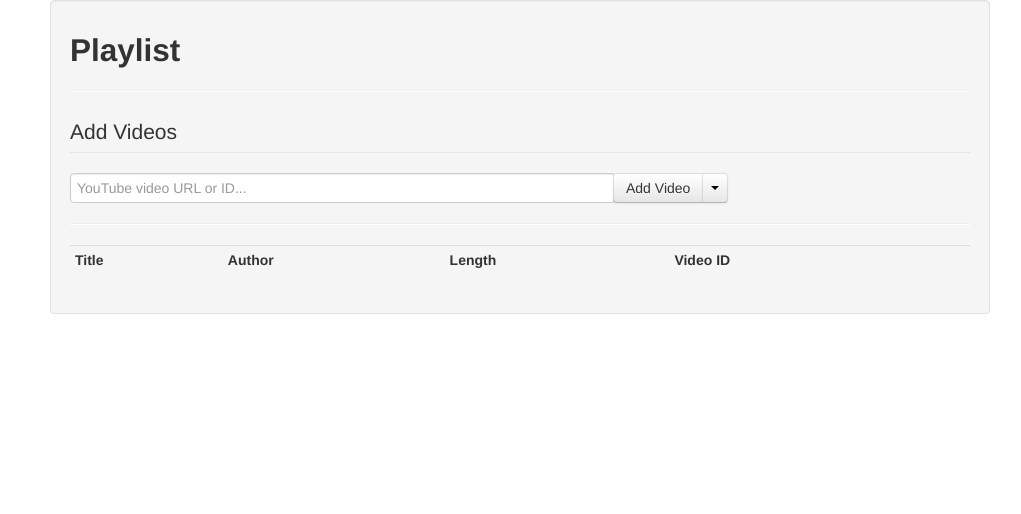
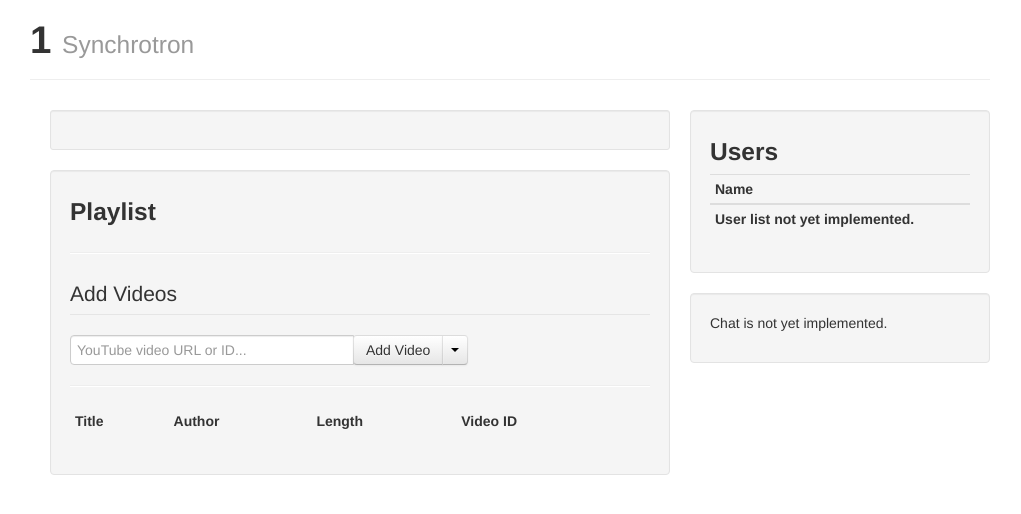
Before and after one commit to Forkk/Synctron, a Flask app: page /room/1 in a window 1280 px wide. Shown: the top 514 px of the page, without its empty margins (120-1141 px from the left). Run offline with Flask 2, Linux system fonts and the light colour scheme; lists and menus that the app fills with data are empty; some libraries are stand-ins or nearby versions.

Commit message:
Made the room UI more prettyfuller.

```diff
--- a/synchrotron/templates/base.j2
+++ b/synchrotron/templates/base.j2
@@ -40,12 +40,8 @@
 	{% block body %}
 
 	<div class="container">
-		<div class="row">
-			<div class="span12">
-				{% block content %}
-				{% endblock %}
-			</div>
-		</div>
+		{% block content %}
+		{% endblock %}
 	</div>
 
 	{% endblock %}
--- a/synchrotron/templates/player.j2
+++ b/synchrotron/templates/player.j2
@@ -4,6 +4,16 @@
 {{ super() }}
 
 <style>
+
+.center-contents
+{
+	text-align: center;
+}
+
+.center
+{
+	display: inline-block;
+}
 
 .clickable
 {
@@ -13,6 +23,12 @@
 .table-hover tbody tr:hover > td
 {
 	background-color: #e5e5e5;
+}
+
+.small-margins
+{
+	margin-top: 2px;
+	margin-bottom: 2px;
 }
 
 </style>
@@ -136,8 +152,8 @@ function onYouTubeIframeAPIReady()
 	// Set up player
 	var lastState = -2;
 	vplayer = new YT.Player("player", {
-		width: "640",
-		height: "380",
+		width: "592",
+		height: "333",
 		videoId: "",
 		playerVars: { enablejsapi: 1 },
 		events: {
@@ -536,13 +552,18 @@ actions =
 
 {% block content %}
 
-<div id="player-div">
-	<div id="player"></div>
+<div class="row">
+	<div class="page-header"><h1>{{ room_id }} <small>Synchrotron</small></h1></div>
 </div>
 
+<div class="row">
+	<div class="span8">
+		<div id="player-div" class="well well-small center-contents">
+			<div id="player" class="center"></div>
+		</div>
 
 		<div class="well">
-	<h2>Playlist</h2>
+			<h3 class="small-margins">Playlist</h3>
 
 			<hr />
 
@@ -551,7 +572,7 @@ actions =
 					<legend>Add Videos</legend>
 
 					<div class="input-append">
-				<input type="text" name="video_id" id="video_id" class="input-xxlarge" placeholder="YouTube video URL or ID..." />
+						<input type="text" name="video_id" id="video_id" class="input-xlarge" placeholder="YouTube video URL or ID..." />
 
 						<div class="btn-group">
 							<button type="button" class="btn" id="btn-add-end" href="#">Add Video</button>
@@ -570,6 +591,7 @@ actions =
 			<hr />
 
 			<table class="table table-hover table-condensed">
+				<thead>
 					<tr>
 						<th>Title</th>
 						<th>Author</th>
@@ -577,10 +599,35 @@ actions =
 						<th>Video ID</th>
 						<th></th>
 					</tr>
+				</thead>
 
 				<tbody id="playlist-body">
 				</tbody>
 			</table>
 		</div>
+	</div>
+
+	<div class="span4">
+		<div class="well">
+			<h3 class="small-margins">Users</h3>
+
+			<table class="table table-hover table-condensed">
+				<tr>
+					<th>Name</th>
+				</tr>
+
+				<tbody id="userlist-body">
+					<tr>
+						<th>User list not yet implemented.</th>
+					</tr>
+				</tbody>
+			</table>
+		</div>
+
+		<div class="well">
+			<p>Chat is not yet implemented.</p>
+		</div>
+	</div>
+</div>
 
 {% endblock %}
```
Lines whose indentation alone changed are shown as unchanged.
